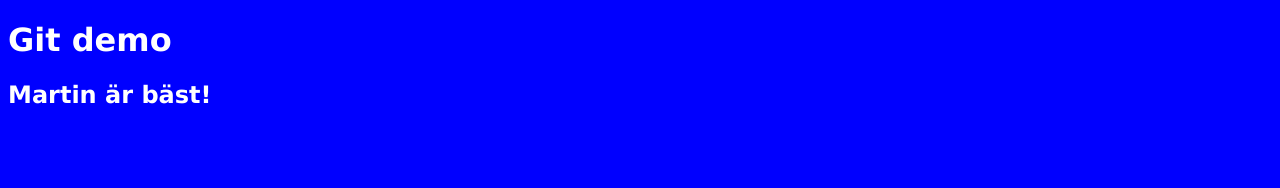
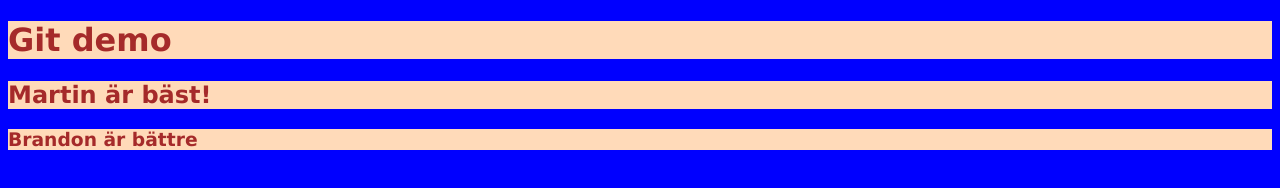
Before and after one commit to Zairaxx/git-test-webb23, a plain HTML site: page index.html in a window 1280 px wide. Drawn offline with Linux system fonts and the light colour scheme.

Commit message:
-added h3 - styled headings

```diff
--- a/index.html
+++ b/index.html
@@ -9,5 +9,6 @@
   <body>
     <h1>Git demo</h1>
     <h2>Martin är bäst!</h2>
+    <h3>Brandon är bättre</h3>
   </body>
 </html>
--- a/style.css
+++ b/style.css
@@ -3,3 +3,10 @@
   color: white;
   font-family: Verdana, Geneva, Tahoma, sans-serif;
 }
+
+h1,
+h2,
+h3 {
+  color: brown;
+  background: peachpuff;
+}
```
